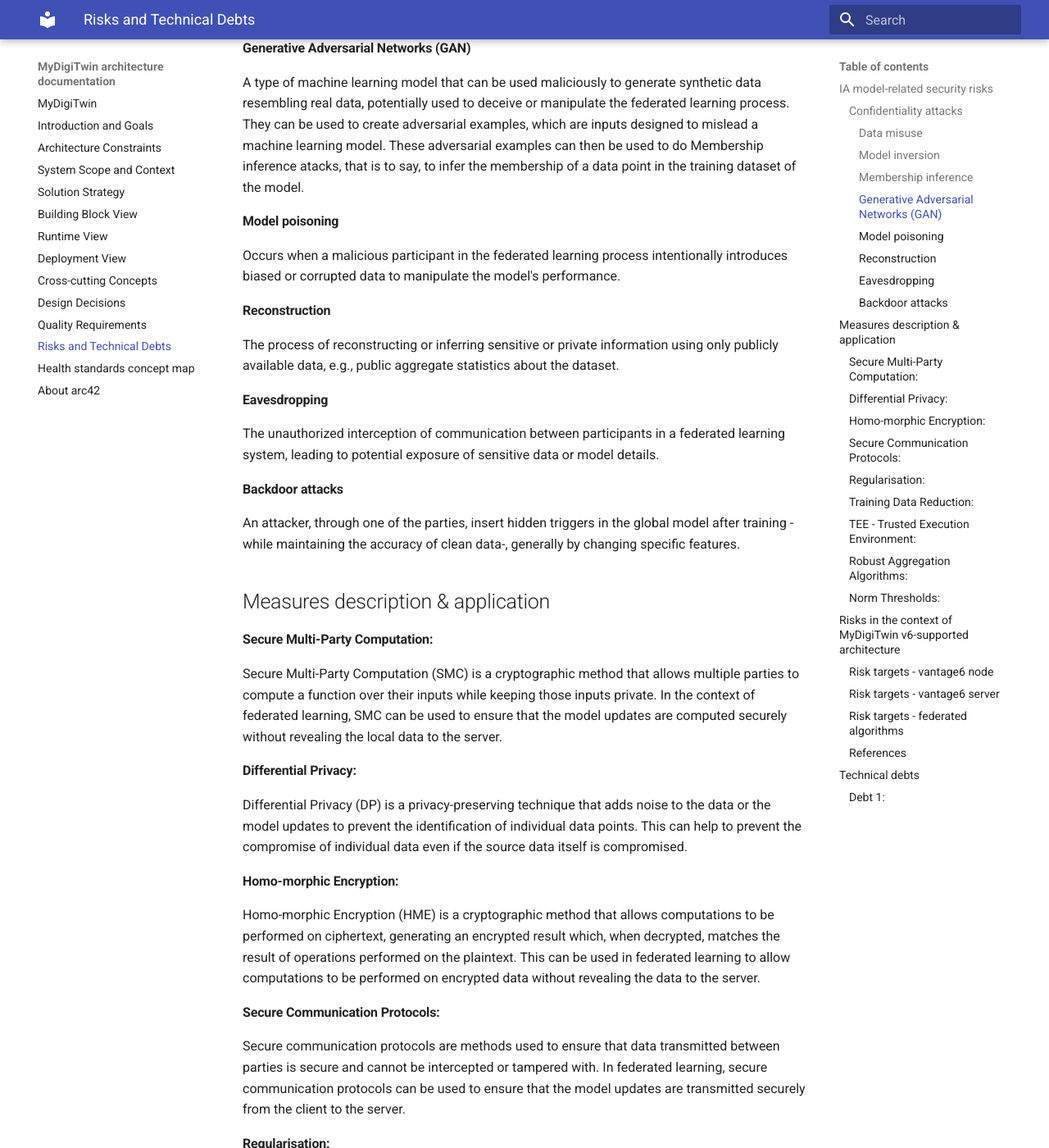
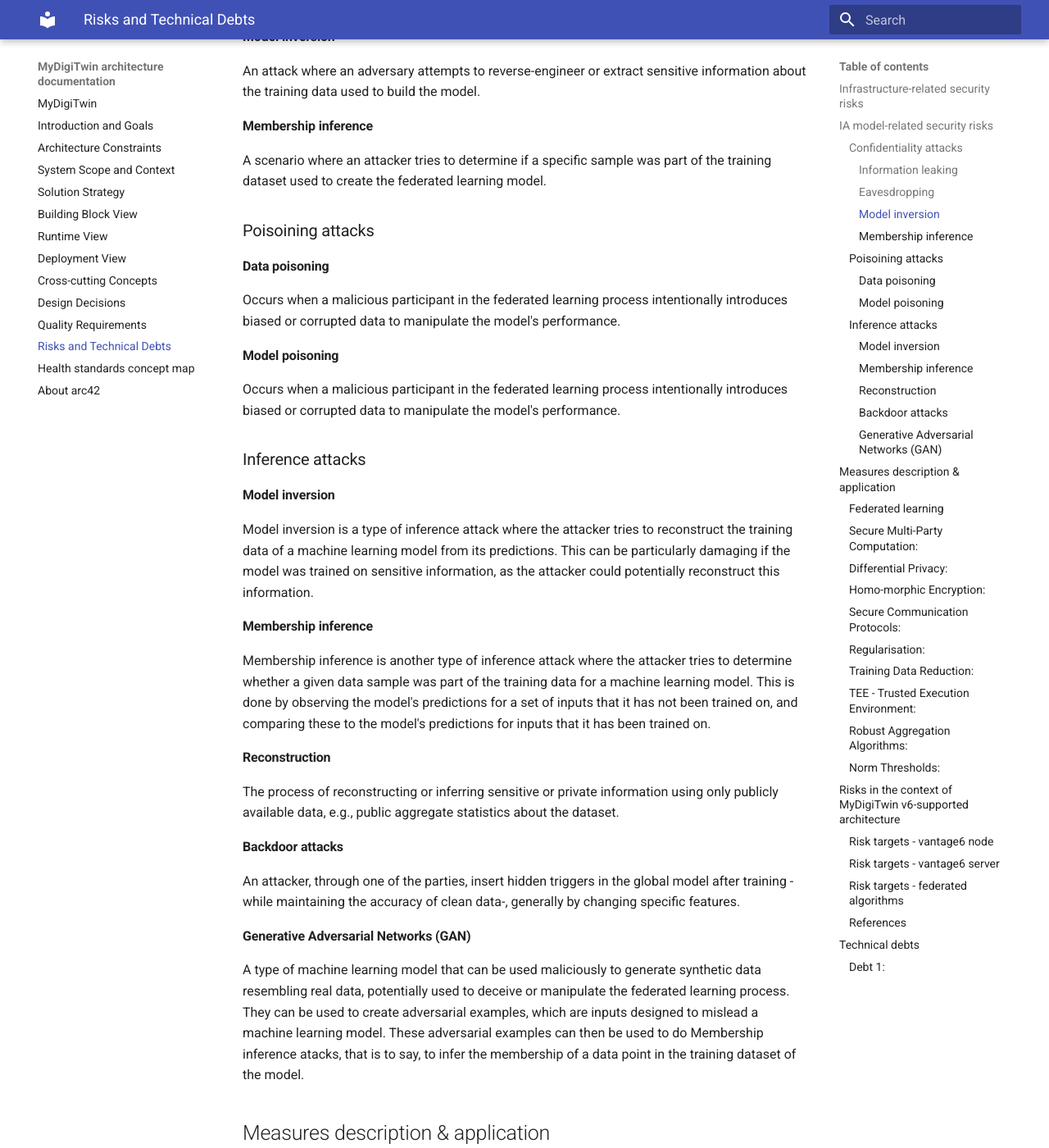
Before and after one commit to MyDigiTwinNL/MyDigiTwin-architecture-documentation, an MkDocs documentation site: the page built from docs/11.Risks and Technical Debt.md, in a window 1280 px wide and 1400 px high, scrolled down 1951 px. Shown: the whole window at 82% size. Built offline with MkDocs 1.6.1 and Material for MkDocs 9.7.7, drawn with Linux system fonts in a browser that asks for light colours; some of the changed text lies outside the part shown.

Commit message:
images updated, measures details draft

```diff
--- a/docs/11.Risks and Technical Debt.md
+++ b/docs/11.Risks and Technical Debt.md
@@ -1,5 +1,10 @@
 Risks and Technical Debts
 =========================
+
+## Infrastructure-related security risks
+
+
+| ID | Risk |Symbol | Related to | Measures | References |
 
 
 ## IA model-related security risks
@@ -20,7 +25,8 @@ Risks and Technical Debts
 | R3.1 | Reconstruction| ![](./images/icons/inference-model.png) |  |DP, Robust Aggregation Algorithms  |[1][3][4] |
 | R3.2 | Model inversion| ![](./images/icons/inference-model.png)|  |[DP](#differential-privacy), [HME](#homo-morphic-encryption)  |[1] |
 | R3.3 | Membership inference| ![](./images/icons/membership-inference.png)|  |[DP](#differential-privacy), [HME](#homo-morphic-encryption), Regularisation, Training data reduction  |[1] |
-| R3.4 | Generative Adverserial Networks (GAN)||R5  |[SMC](#secure-multi-party-computation),[DP](#differential-privacy),TEE,[HME](#homo-morphic-encryption) |[1] |
+| R3.4 | Backdoor attack| |  |[DP](#differential-privacy)  |[1] |
+| R3.5 | Generative Adverserial Networks (GAN)||R5  |[SMC](#secure-multi-party-computation),[DP](#differential-privacy),TEE,[HME](#homo-morphic-encryption) |[1] |
 | R4 | **Free-riding attacks**| |  || |
 | R4.1 | Malicious participants| |  || |
 
@@ -29,9 +35,12 @@ Risks and Technical Debts
 
 ### Confidentiality attacks
 
-#### Data misuse
+#### Information leaking
 
-The risk of data being improperly used or exploited, whether intentionally or unintentionally, leading to breaches of privacy or misuse of sensitive information.
+
+#### Eavesdropping
+
+The unauthorized interception of communication between participants in a federated learning system, leading to potential exposure of sensitive data or model details.
 
 #### Model inversion
 
@@ -41,28 +50,44 @@ An attack where an adversary attempts to reverse-engineer or extract sensitive i
 
 A scenario where an attacker tries to determine if a specific sample was part of the training dataset used to create the federated learning model.
 
-#### Generative Adversarial Networks (GAN)
+### Poisoining attacks
 
-A type of machine learning model that can be used maliciously to generate synthetic data resembling real data, potentially used to deceive or manipulate the federated learning process. They can be used to create adversarial examples, which are inputs designed to mislead a machine learning model. These adversarial examples can then be used to do Membership inference atacks, that is to say, to infer the membership of a data point in the training dataset of the model.
+#### Data poisoning
+
+Occurs when a malicious participant in the federated learning process intentionally introduces biased or corrupted data to manipulate the model's performance.
 
 #### Model poisoning
 
 Occurs when a malicious participant in the federated learning process intentionally introduces biased or corrupted data to manipulate the model's performance.
 
+### Inference attacks
+
+
+#### Model inversion
+
+Model inversion is a type of inference attack where the attacker tries to reconstruct the training data of a machine learning model from its predictions. This can be particularly damaging if the model was trained on sensitive information, as the attacker could potentially reconstruct this information.
+
+#### Membership inference
+
+Membership inference is another type of inference attack where the attacker tries to determine whether a given data sample was part of the training data for a machine learning model. This is done by observing the model's predictions for a set of inputs that it has not been trained on, and comparing these to the model's predictions for inputs that it has been trained on.
 
 #### Reconstruction
 
 The process of reconstructing or inferring sensitive or private information using only publicly available data, e.g., public aggregate statistics about the dataset.
 
-#### Eavesdropping
-
-The unauthorized interception of communication between participants in a federated learning system, leading to potential exposure of sensitive data or model details.
-
 #### Backdoor attacks
 
 An attacker, through one of the parties, insert hidden triggers in the global model after training -while maintaining the accuracy of clean data-, generally by changing specific features.
 
+#### Generative Adversarial Networks (GAN)
+
+A type of machine learning model that can be used maliciously to generate synthetic data resembling real data, potentially used to deceive or manipulate the federated learning process. They can be used to create adversarial examples, which are inputs designed to mislead a machine learning model. These adversarial examples can then be used to do Membership inference atacks, that is to say, to infer the membership of a data point in the training dataset of the model.
+
+
+
 ## Measures description & application
+
+#### Federated learning
 
 
 #### Secure Multi-Party Computation:
@@ -94,14 +119,15 @@ Norm thresholds are used to limit the magnitude of the updates sent from the cli
 
 ## Risks in the context of MyDigiTwin v6-supported architecture
 
+
 ### Risk targets - vantage6 node
 ![Node](./images/vantage/Risk-L3-Components-node.drawio.png)
 
 | Measure | Accountable party | Description | References |
 |---|-----|----|---|
-| SMC | vantage6 core | the platform supports...| |
-| DP | algorithm developer | to be included in FL algorithm | |
-| Secure communication protocols | node infrastrucrure admins, vantage6 node installer | (1) setup/enabling vantage6's [AES](https://en.wikipedia.org/wiki/Advanced_Encryption_Standard) encryption (see Fig. X, step 5)   | |
+| Federated learning, SMC | vantage6 core | Vantage6 is a privacy-preserving federated learning infrastructure that supports the execution of different types of algorithms, including Secure Multi-Party Computation.| |
+| Differential privacy | v6 node-infrastructure admin, algorithm developer  | DP-noise should be added to the data after it is harmonized before enabling access to it to any algorithm (to ensure data points cannot be exposed during local analysis). To prevent gradients leakage, on the other hand, the federated algorithm running on the node, should add DP-noise to the model updates to be sent to the server and to the aggregator. The v6 node-infrastructure admin is responsible for checking these practices within the algorithms before [enabling them on the policies configuration file](https://docs.vantage6.ai/en/main/node/configure.html).  | |
+| Secure communication protocols | v6-node admin, v6-server admin| To prevent eavesdropping attacks, the first measures involve the server admin enabling the use of vantage6 REST API through HTTPS (See #3 in the diagrams). This ensures secure communication between the server and clients by encrypting the data transmitted over the network. Additionally, digital certificates should be used to authenticate the server's identity. Furthermore, to prevent a potential attacker within the vantage6 server to get partial or aggregated results from the data sent between users(researchers) and nodes, all the nodes should enable v6's  [AES](https://en.wikipedia.org/wiki/Advanced_Encryption_Standard) [end-to-end encryption feature](https://docs.vantage6.ai/en/main/introduction/concepts.html?highlight=encryption#end-to-end-encryption)(See #4). | |
 | HME | node infrastrucrure admins, vantage6 node installer | Homomorphic encryption can be performed on the nodes (e.g., lifelines) during the local training phase. The local dataset is encrypted before performing the training. After the local model is trained, the updates to the model parameters are encrypted and sent to the server. The server then aggregates these encrypted updates and sends them back to the nodes.  | |
 | Secure communication protocols | vantage6 core, node manager | aaa | |
 
```
Also changed, not shown: other parts of docs/11.Risks and Technical Debt.md (+1 -1 lines), docs/images/vantage/Risk-L3-Components-client.drawio.png, docs/images/vantage/Risk-L3-Components-node.drawio.png.
